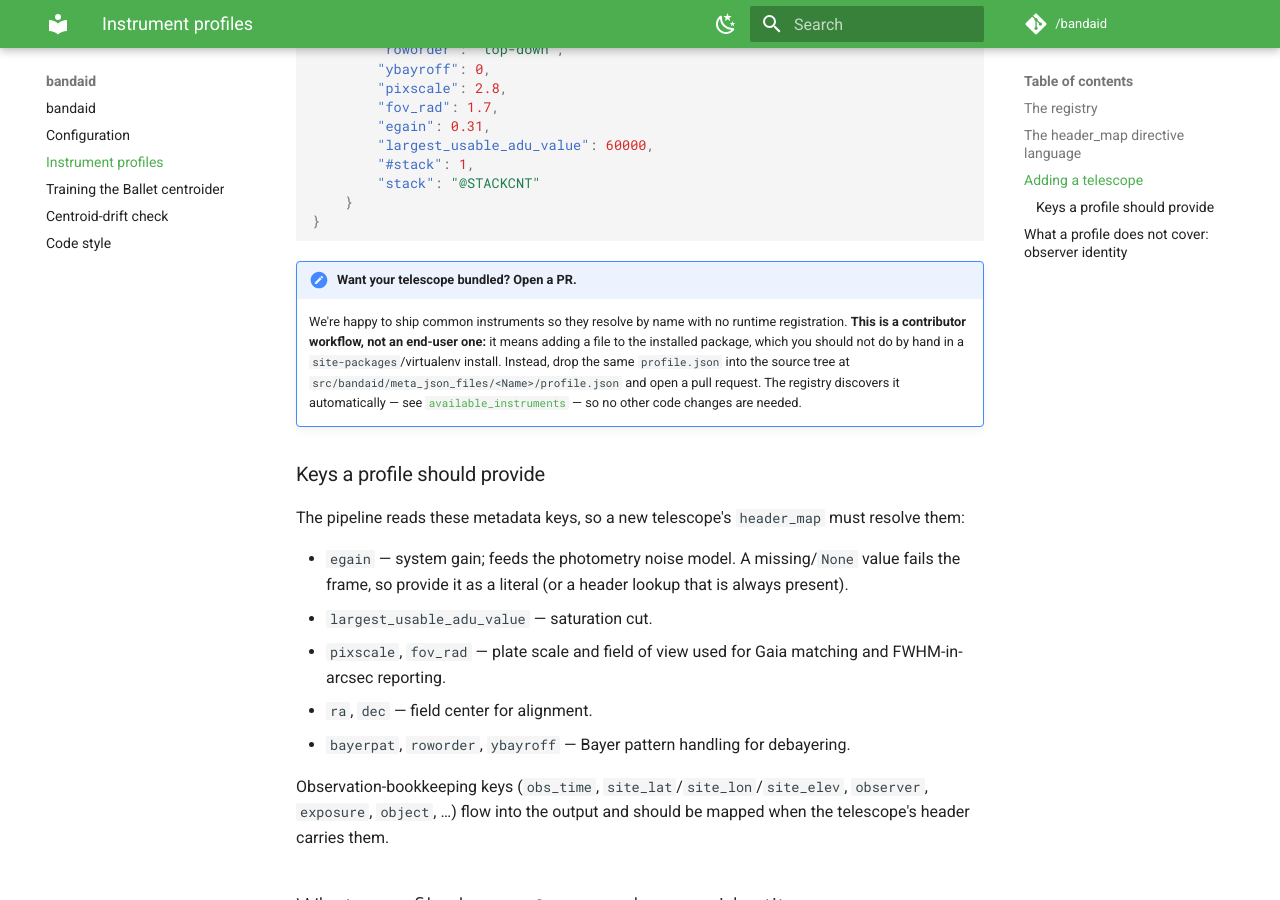
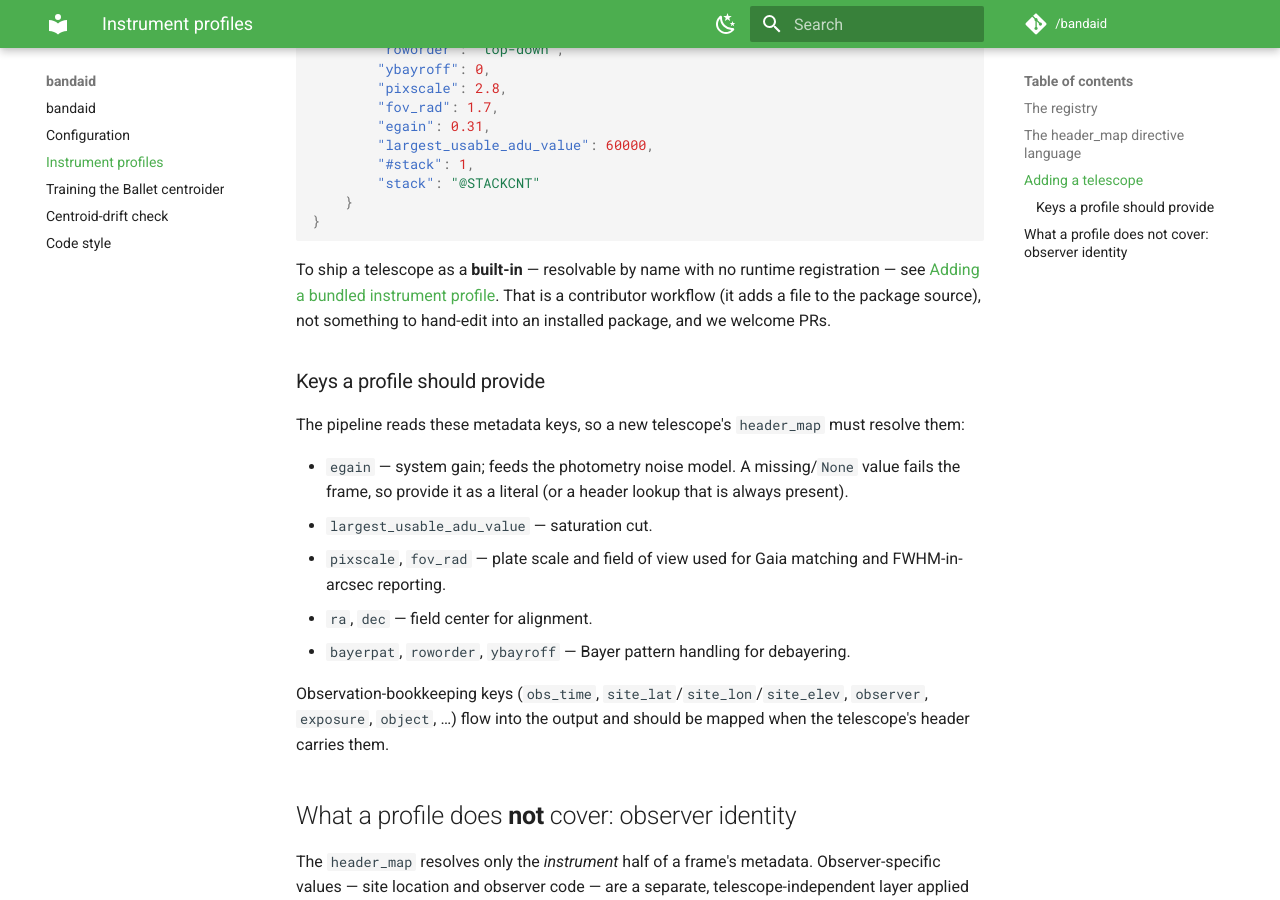
Before and after one commit to mwcraig/bandaid, an MkDocs documentation site: the page built from docs/instrument_profiles.md, in a window 1280 px wide and 900 px high, scrolled down 2395 px. Built offline with MkDocs 1.6.1 and Material for MkDocs 9.7.7, drawn with Linux system fonts in a browser that asks for light colours.

Commit message:
Move bundled-profile docs to a contributor page; drop redundant test
Follow-up to the PR #41 review: keep the bundle-into-the-package workflow
out of the user-facing docs.

- Add docs/contributing.md with an "Adding a bundled instrument profile"
  section holding the full workflow (directory layout, example JSON, open
  a PR, and updating the bundled-set test).
- instrument_profiles.md: replace the inline "open a PR" admonition with a
  one-line pointer to the contributor page.
- configuration.md: reword the add-a-telescope note to describe only the
  runtime registration path and link to the contributor page for bundling.
- test_instruments.py: drop test_lists_seestar; the exact-set
  test_lists_exactly_the_bundled_profiles already covers presence and
  exclusivity.

Co-Authored-By: Claude Opus 4.8 <noreply@anthropic.com>
Claude-Session: https://claude.ai/code/session_01L3JtPTXy9ajDUZ8VG6TcDD

````diff
--- a/docs/instrument_profiles.md
+++ b/docs/instrument_profiles.md
@@ -110,17 +110,11 @@ lists it alongside `Seestar50`. A `my_scope.json` looks like:
 }
 ```
 
-!!! note "Want your telescope bundled? Open a PR."
-
-    We're happy to ship common instruments so they resolve by name with no
-    runtime registration. **This is a contributor workflow, not an end-user one:**
-    it means adding a file to the installed package, which you should not do by
-    hand in a `site-packages`/virtualenv install. Instead, drop the same
-    `profile.json` into the source tree at
-    `src/bandaid/meta_json_files/<Name>/profile.json` and open a pull request. The
-    registry discovers it automatically — see
-    [`available_instruments`](#the-registry) — so no other code changes are
-    needed.
+To ship a telescope as a **built-in** — resolvable by name with no runtime
+registration — see
+[Adding a bundled instrument profile](contributing.md#adding-a-bundled-instrument-profile).
+That is a contributor workflow (it adds a file to the package source), not
+something to hand-edit into an installed package, and we welcome PRs.
 
 ### Keys a profile should provide
 
````
Also changed, not shown: docs/configuration.md (+6 -5 lines), docs/contributing.md (added, +64 -0 lines), 1 other file.
